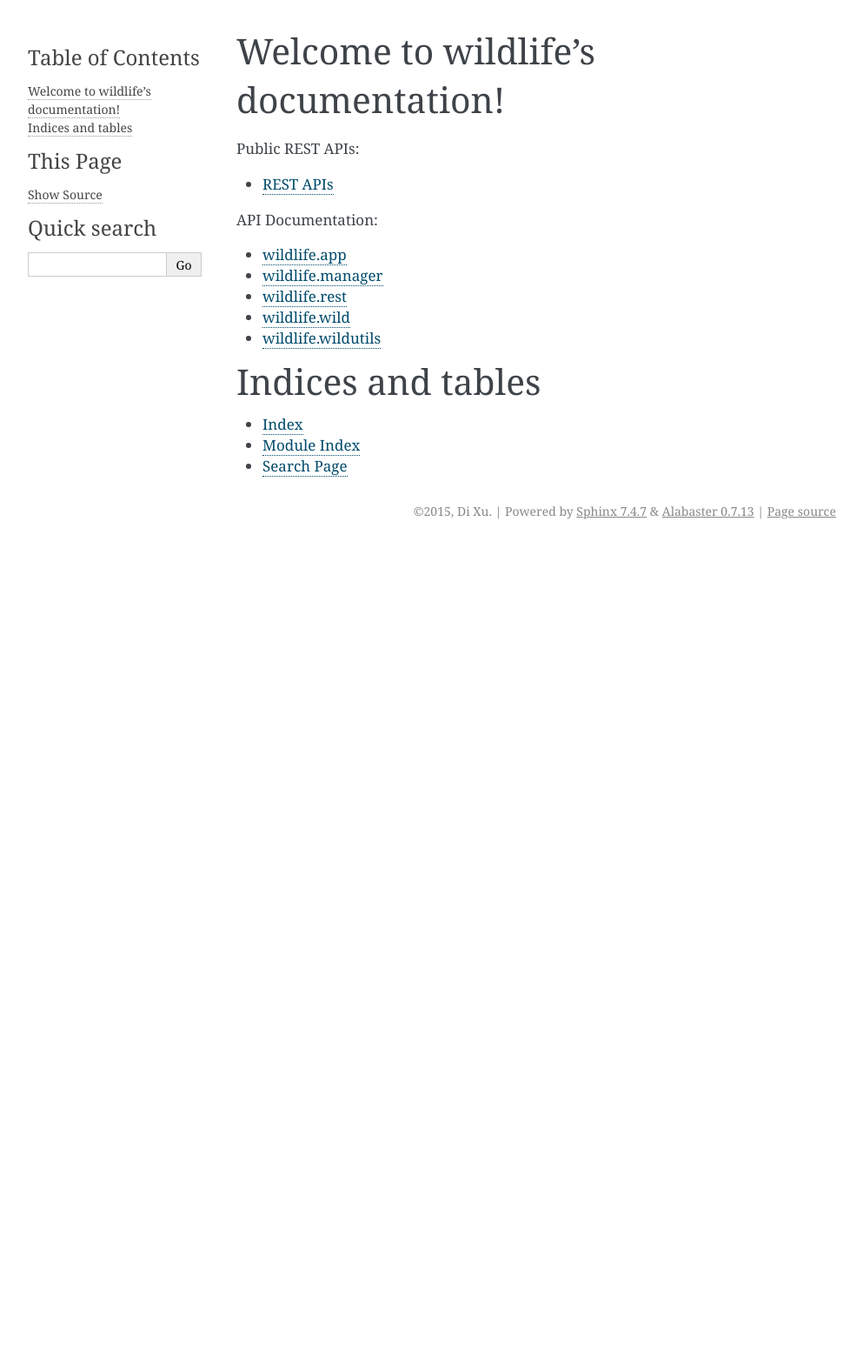
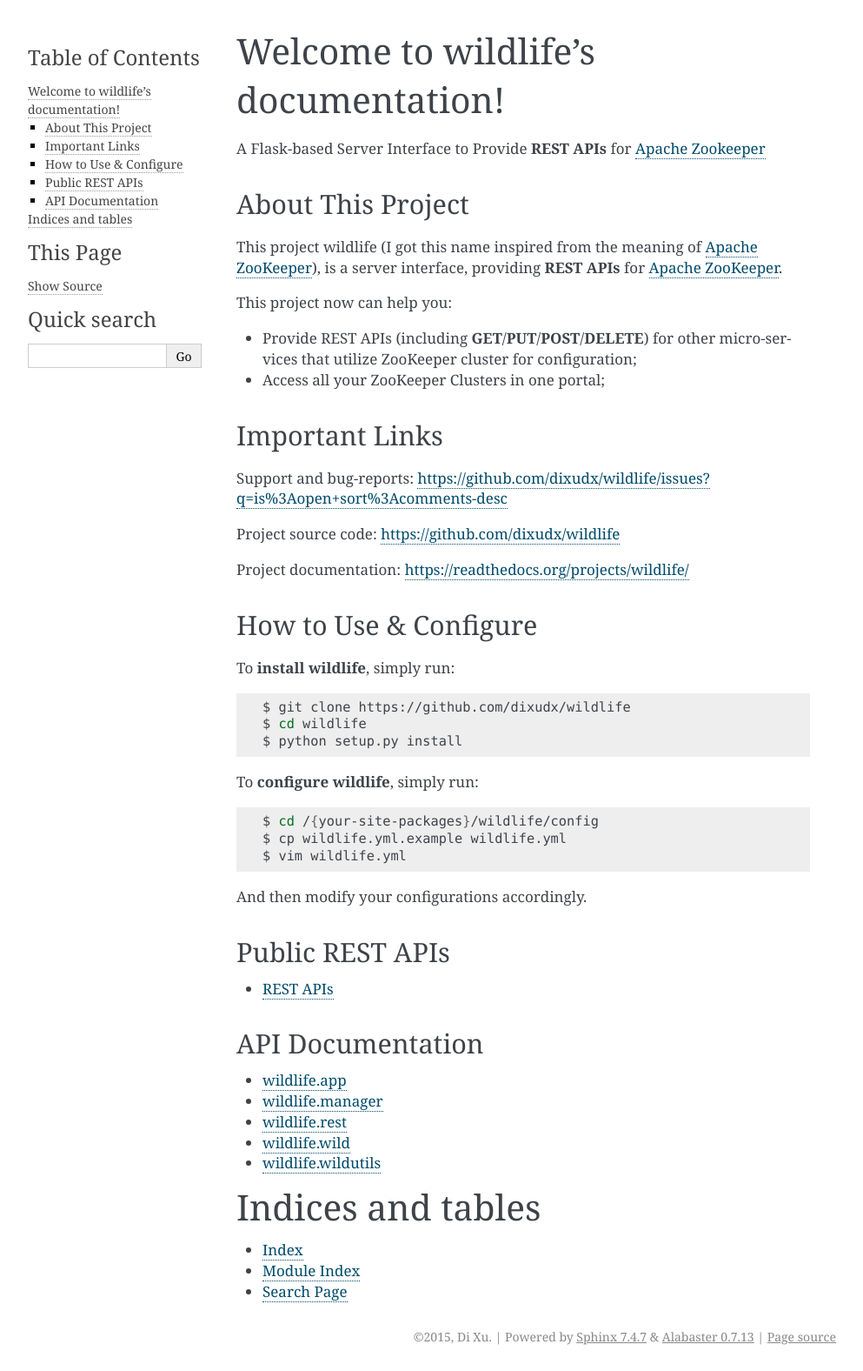
Before and after one commit to dixudx/wildlife, a Sphinx documentation site: the page built from doc/source/index.rst, in a window 1280 px wide. Shown: the whole page at 87% size, without its empty margins (148-1141 px from the left). Built offline with Sphinx 7.4.7, drawn with Linux system fonts in a browser that asks for light colours; before the commit the page ends 900 px from its top, so only the background shows below that.

Commit message:
update the docs

```diff
--- a/doc/source/index.rst
+++ b/doc/source/index.rst
@@ -6,14 +6,69 @@
 Welcome to wildlife's documentation!
 ====================================
 
-Public REST APIs:
+A Flask-based Server Interface to Provide **REST APIs** for `Apache Zookeeper`_
+
+
+About This Project
+------------------
+
+This project wildlife (I got this name inspired from the meaning of
+`Apache ZooKeeper`_), is a server interface, providing **REST APIs** for
+`Apache ZooKeeper`_.
+
+This project now can help you:
+
+* Provide REST APIs (including **GET**/**PUT**/**POST**/**DELETE**) for other micro-services that utilize ZooKeeper cluster for configuration;
+
+* Access all your ZooKeeper Clusters in one portal;
+
+.. _Apache ZooKeeper: https://zookeeper.apache.org/
+
+
+Important Links
+---------------
+
+Support and bug-reports:
+https://github.com/dixudx/wildlife/issues?q=is%3Aopen+sort%3Acomments-desc
+
+Project source code: https://github.com/dixudx/wildlife
+
+Project documentation: https://readthedocs.org/projects/wildlife/
+
+
+How to Use & Configure
+----------------------
+
+To **install wildlife**, simply run:
+
+.. code-block:: bash
+
+    $ git clone https://github.com/dixudx/wildlife
+    $ cd wildlife
+    $ python setup.py install
+
+To **configure wildlife**, simply run:
+
+.. code-block:: bash
+
+    $ cd /{your-site-packages}/wildlife/config
+    $ cp wildlife.yml.example wildlife.yml
+    $ vim wildlife.yml
+
+And then modify your configurations accordingly.
+
+
+Public REST APIs
+----------------
 
 .. toctree::
    :maxdepth: 2
 
    restapis
 
-API Documentation:
+
+API Documentation
+-----------------
 
 .. toctree::
    :maxdepth: 2
```
Also changed, not shown: README.rst (+23 -5 lines), 1 other file.
